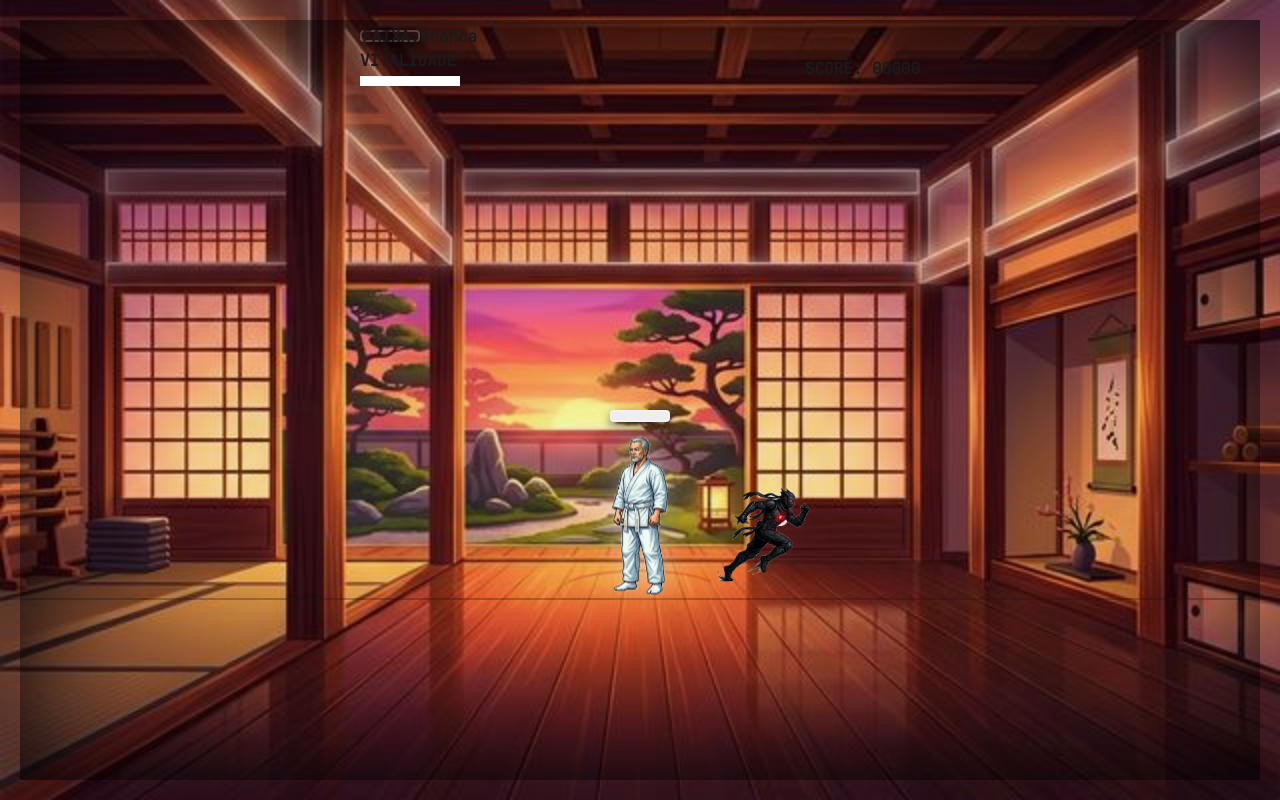
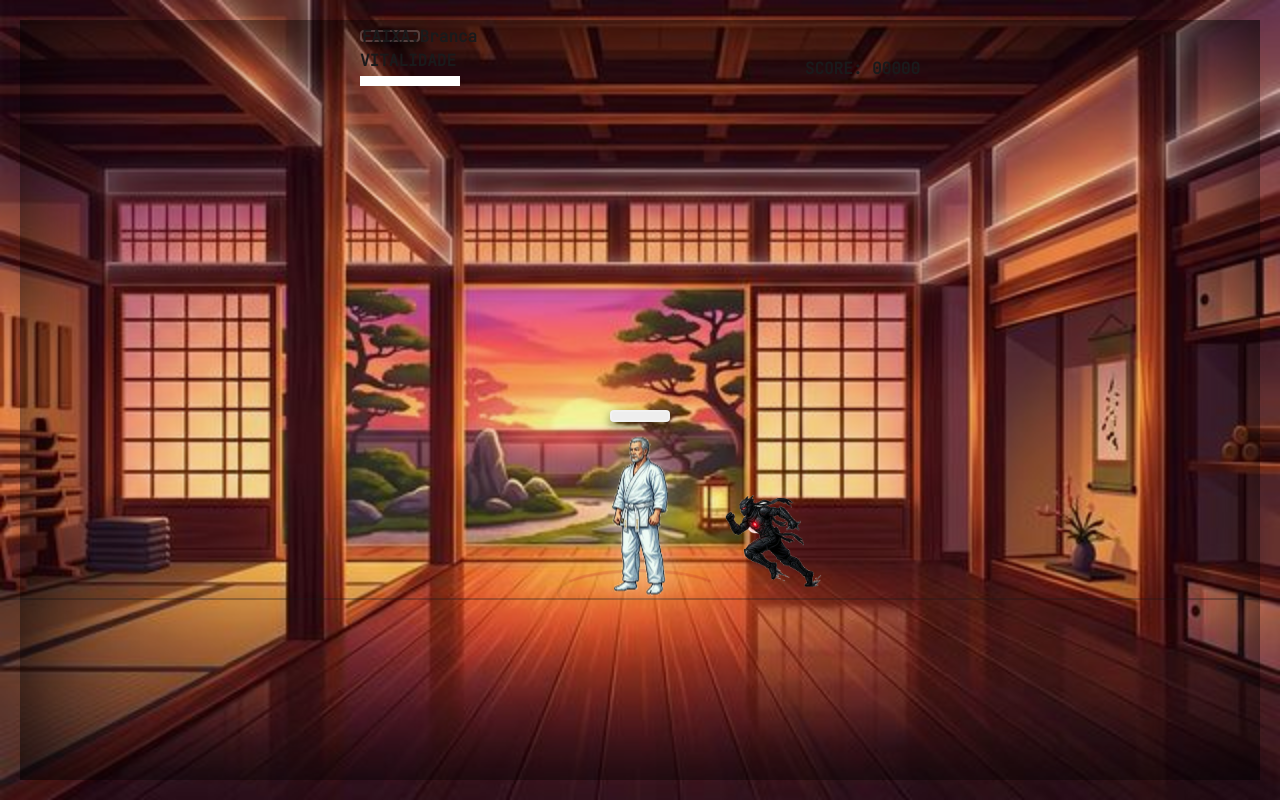
Before and after one commit to rogerio-heyko/zanshin-dojo, a React (Vite) app: page / in a window 1280 px wide. Both pictures are taken after a click on the button "INICIAR TREINO". Built offline with nearby package versions, Linux system fonts and the light colour scheme; a web font is replaced by a local one.

Commit message:
fix: repair mangled face CSS classes

```diff
--- a/src/index.css
+++ b/src/index.css
@@ -497,7 +497,11 @@ body {
     opacity: 0.8;
     pointer-events: none;
 }
+
 .face-left {
+    transform: scaleX(-1) !important;
 }
+
 .face-right {
+    transform: scaleX(1) !important;
 }
```
